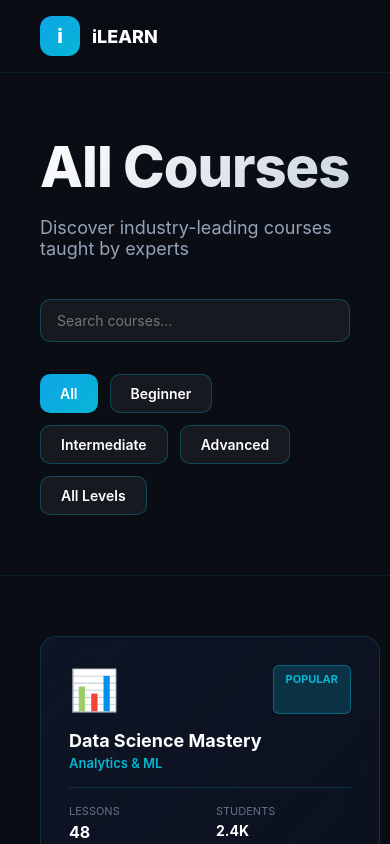
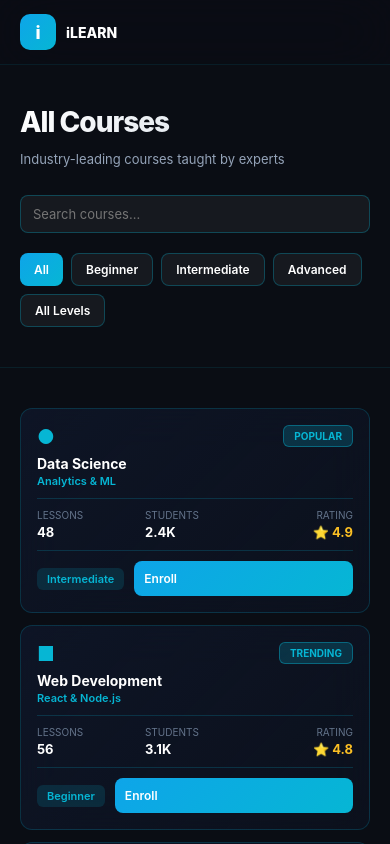
Before and after one commit to emmagreat49-glitch/ilearn-nextjs, a Next.js app: page /courses in a window 390 px wide. Shown: the top 844 px of the page. Built offline with nearby package versions, Linux system fonts and the light colour scheme.

Commit message:
mobile: premium courses with mobile-first design

```diff
--- a/app/courses/page.tsx
+++ b/app/courses/page.tsx
@@ -2,72 +2,12 @@
 import { useState } from 'react'
 
 const COURSES = [
-  {
-    id: 1,
-    title: 'Data Science Mastery',
-    subtitle: 'Analytics & ML',
-    icon: '📊',
-    level: 'Intermediate',
-    students: '2.4K',
-    rating: 4.9,
-    lessons: 48,
-    badge: 'Popular',
-  },
-  {
-    id: 2,
-    title: 'Full Stack Web Dev',
-    subtitle: 'React & Node.js',
-    icon: '🌐',
-    level: 'Beginner',
-    students: '3.1K',
-    rating: 4.8,
-    lessons: 56,
-    badge: 'Trending',
-  },
-  {
-    id: 3,
-    title: 'AI & Machine Learning',
-    subtitle: 'Deep Learning',
-    icon: '🤖',
-    level: 'Advanced',
-    students: '1.8K',
-    rating: 4.7,
-    lessons: 64,
-    badge: 'Advanced',
-  },
-  {
-    id: 4,
-    title: 'Cloud & DevOps',
-    subtitle: 'AWS & Docker',
-    icon: '☁️',
-    level: 'Intermediate',
-    students: '1.2K',
-    rating: 4.8,
-    lessons: 40,
-    badge: 'New',
-  },
-  {
-    id: 5,
-    title: 'Digital Marketing',
-    subtitle: 'SEO & Growth',
-    icon: '📱',
-    level: 'Beginner',
-    students: '4.2K',
-    rating: 4.9,
-    lessons: 32,
-    badge: null,
-  },
-  {
-    id: 6,
-    title: 'Career Accelerator',
-    subtitle: 'Interview & Negotiation',
-    icon: '🚀',
-    level: 'All Levels',
-    students: '1.5K',
-    rating: 4.8,
-    lessons: 24,
-    badge: 'Popular',
-  },
+  { id: 1, title: 'Data Science', subtitle: 'Analytics & ML', icon: '●', level: 'Intermediate', students: '2.4K', rating: 4.9, lessons: 48, badge: 'Popular' },
+  { id: 2, title: 'Web Development', subtitle: 'React & Node.js', icon: '■', level: 'Beginner', students: '3.1K', rating: 4.8, lessons: 56, badge: 'Trending' },
+  { id: 3, title: 'AI & ML', subtitle: 'Deep Learning', icon: '▲', level: 'Advanced', students: '1.8K', rating: 4.7, lessons: 64, badge: 'Advanced' },
+  { id: 4, title: 'Cloud & DevOps', subtitle: 'AWS & Docker', icon: '◆', level: 'Intermediate', students: '1.2K', rating: 4.8, lessons: 40, badge: 'New' },
+  { id: 5, title: 'Digital Marketing', subtitle: 'SEO & Growth', icon: '◇', level: 'Beginner', students: '4.2K', rating: 4.9, lessons: 32, badge: null },
+  { id: 6, title: 'Career Accelerator', subtitle: 'Interview & Negotiation', icon: '★', level: 'All Levels', students: '1.5K', rating: 4.8, lessons: 24, badge: 'Popular' },
 ]
 
 export default function CoursesPage() {
@@ -95,43 +35,42 @@ export default function CoursesPage() {
         background: 'rgba(10, 13, 20, 0.5)',
         backdropFilter: 'blur(30px)',
         borderBottom: '1px solid rgba(6, 182, 212, 0.1)',
-        padding: '16px 0',
+        padding: '14px 20px',
       }}>
         <div style={{
-          maxWidth: '1400px',
-          margin: '0 auto',
-          padding: '0 40px',
           display: 'flex',
           justifyContent: 'space-between',
           alignItems: 'center',
+          maxWidth: '1400px',
+          margin: '0 auto',
         }}>
-          <a href="/" style={{ display: 'flex', alignItems: 'center', gap: '12px', textDecoration: 'none', color: 'white' }}>
+          <a href="/" style={{ display: 'flex', alignItems: 'center', gap: '10px', textDecoration: 'none', color: 'white' }}>
             <div style={{
-              width: '40px',
-              height: '40px',
+              width: '36px',
+              height: '36px',
               background: 'linear-gradient(135deg, #0ea5e9 0%, #06b6d4 100%)',
-              borderRadius: '12px',
+              borderRadius: '10px',
               display: 'flex',
               alignItems: 'center',
               justifyContent: 'center',
               fontWeight: '800',
-              fontSize: '20px',
+              fontSize: '18px',
             }}>i</div>
-            <span style={{ fontSize: '18px', fontWeight: '800' }}>iLEARN</span>
+            <span style={{ fontSize: 'clamp(14px, 3.5vw, 16px)', fontWeight: '800' }}>iLEARN</span>
           </a>
         </div>
       </nav>
 
       {/* Header */}
       <div style={{
-        padding: '60px 40px',
+        padding: 'clamp(40px, 10vw, 60px) 20px',
         maxWidth: '1400px',
         margin: '0 auto',
       }}>
         <h1 style={{
-          fontSize: '56px',
+          fontSize: 'clamp(28px, 7vw, 48px)',
           fontWeight: '800',
-          marginBottom: '16px',
+          marginBottom: 'clamp(12px, 3vw, 16px)',
           letterSpacing: '-1px',
           background: 'linear-gradient(135deg, #ffffff 0%, #cbd5e1 100%)',
           WebkitBackgroundClip: 'text',
@@ -139,8 +78,8 @@ export default function CoursesPage() {
         }}>
           All Courses
         </h1>
-        <p style={{ fontSize: '18px', color: '#94a3b8', marginBottom: '40px' }}>
-          Discover industry-leading courses taught by experts
+        <p style={{ fontSize: 'clamp(13px, 3vw, 15px)', color: '#94a3b8', marginBottom: 'clamp(28px, 7vw, 40px)' }}>
+          Industry-leading courses taught by experts
         </p>
 
         {/* Search */}
@@ -151,44 +90,38 @@ export default function CoursesPage() {
           onChange={(e) => setSearchQuery(e.target.value)}
           style={{
             width: '100%',
-            maxWidth: '400px',
-            padding: '12px 16px',
+            maxWidth: '100%',
+            padding: 'clamp(10px, 2.5vw, 12px) clamp(12px, 3vw, 16px)',
             background: 'rgba(255, 255, 255, 0.05)',
             border: '1px solid rgba(6, 182, 212, 0.3)',
-            borderRadius: '10px',
+            borderRadius: '8px',
             color: 'white',
-            fontSize: '14px',
+            fontSize: 'clamp(13px, 3vw, 14px)',
             fontFamily: 'inherit',
-            marginBottom: '32px',
+            marginBottom: 'clamp(20px, 5vw, 32px)',
             transition: 'all 0.3s',
             outline: 'none',
-          }}
-          onFocus={(e) => {
-            e.currentTarget.style.background = 'rgba(255, 255, 255, 0.08)'
-            e.currentTarget.style.borderColor = 'rgba(6, 182, 212, 0.6)'
-          }}
-          onBlur={(e) => {
-            e.currentTarget.style.background = 'rgba(255, 255, 255, 0.05)'
-            e.currentTarget.style.borderColor = 'rgba(6, 182, 212, 0.3)'
+            boxSizing: 'border-box',
           }}
         />
 
         {/* Filters */}
-        <div style={{ display: 'flex', gap: '12px', flexWrap: 'wrap' }}>
+        <div style={{ display: 'flex', gap: 'clamp(8px, 2vw, 12px)', flexWrap: 'wrap' }}>
           {['All', 'Beginner', 'Intermediate', 'Advanced', 'All Levels'].map(level => (
             <button
               key={level}
               onClick={() => setSelectedLevel(level)}
               style={{
-                padding: '10px 20px',
+                padding: 'clamp(8px, 2vw, 10px) clamp(14px, 3vw, 20px)',
                 background: selectedLevel === level ? 'linear-gradient(135deg, #0ea5e9 0%, #06b6d4 100%)' : 'rgba(255, 255, 255, 0.05)',
                 border: selectedLevel === level ? 'none' : '1px solid rgba(6, 182, 212, 0.3)',
-                borderRadius: '10px',
+                borderRadius: '8px',
                 color: 'white',
                 fontWeight: '600',
-                fontSize: '14px',
+                fontSize: 'clamp(12px, 3vw, 13px)',
                 cursor: 'pointer',
                 transition: 'all 0.3s',
+                whiteSpace: 'nowrap',
               }}
             >
               {level}
@@ -198,79 +131,81 @@ export default function CoursesPage() {
       </div>
 
       {/* Courses Grid */}
-      <div style={{ padding: '60px 40px', maxWidth: '1400px', margin: '0 auto', borderTop: '1px solid rgba(6, 182, 212, 0.1)' }}>
+      <div style={{ padding: 'clamp(40px, 10vw, 60px) 20px', maxWidth: '1400px', margin: '0 auto', borderTop: '1px solid rgba(6, 182, 212, 0.1)' }}>
         <div style={{
           display: 'grid',
-          gridTemplateColumns: 'repeat(auto-fill, minmax(340px, 1fr))',
-          gap: '28px',
+          gridTemplateColumns: '1fr',
+          gap: 'clamp(12px, 3vw, 16px)',
         }}>
           {filtered.map(course => (
             <div
               key={course.id}
               style={{
-                padding: '28px',
+                padding: 'clamp(16px, 4vw, 20px)',
                 background: 'linear-gradient(135deg, rgba(15, 23, 42, 0.8) 0%, rgba(15, 23, 42, 0.4) 100%)',
                 border: '1px solid rgba(6, 182, 212, 0.2)',
-                borderRadius: '16px',
+                borderRadius: '12px',
                 backdropFilter: 'blur(20px)',
                 cursor: 'pointer',
                 transition: 'all 0.3s',
               }}
-              onMouseEnter={(e) => {
-                e.currentTarget.style.borderColor = 'rgba(6, 182, 212, 0.5)'
-                e.currentTarget.style.transform = 'translateY(-8px)'
-              }}
-              onMouseLeave={(e) => {
-                e.currentTarget.style.borderColor = 'rgba(6, 182, 212, 0.2)'
-                e.currentTarget.style.transform = 'translateY(0)'
-              }}
             >
-              <div style={{ display: 'flex', justifyContent: 'space-between', marginBottom: '16px' }}>
-                <div style={{ fontSize: '40px' }}>{course.icon}</div>
+              <div style={{ display: 'flex', justifyContent: 'space-between', alignItems: 'start', marginBottom: 'clamp(10px, 2.5vw, 12px)' }}>
+                <div>
+                  <div style={{ fontSize: 'clamp(18px, 5vw, 24px)', color: '#06b6d4', marginBottom: '6px' }}>
+                    {course.icon}
+                  </div>
+                  <h3 style={{ fontSize: 'clamp(14px, 3.5vw, 16px)', fontWeight: '700', marginBottom: '2px' }}>
+                    {course.title}
+                  </h3>
+                  <p style={{ fontSize: 'clamp(11px, 2.5vw, 12px)', color: '#06b6d4', fontWeight: '600' }}>
+                    {course.subtitle}
+                  </p>
+                </div>
                 {course.badge && (
                   <span style={{
-                    padding: '6px 12px',
+                    padding: '4px 10px',
                     background: 'rgba(6, 182, 212, 0.2)',
                     border: '1px solid rgba(6, 182, 212, 0.4)',
                     borderRadius: '6px',
-                    fontSize: '11px',
+                    fontSize: '10px',
                     fontWeight: '700',
                     color: '#06b6d4',
                     textTransform: 'uppercase',
+                    whiteSpace: 'nowrap',
                   }}>
                     {course.badge}
                   </span>
                 )}
               </div>
 
-              <h3 style={{ fontSize: '18px', fontWeight: '700', marginBottom: '4px' }}>
-                {course.title}
-              </h3>
-              <p style={{ fontSize: '13px', color: '#06b6d4', fontWeight: '600', marginBottom: '16px' }}>
-                {course.subtitle}
-              </p>
-
               <div style={{
                 display: 'grid',
-                gridTemplateColumns: '1fr 1fr',
-                gap: '12px',
-                paddingTop: '16px',
-                paddingBottom: '16px',
+                gridTemplateColumns: '1fr 1fr 1fr',
+                gap: '8px',
+                paddingTop: '10px',
+                paddingBottom: '10px',
                 borderTop: '1px solid rgba(6, 182, 212, 0.2)',
                 borderBottom: '1px solid rgba(6, 182, 212, 0.2)',
-                marginBottom: '16px',
+                marginBottom: '10px',
               }}>
                 <div>
-                  <div style={{ fontSize: '11px', color: '#64748b', textTransform: 'uppercase', marginBottom: '4px' }}>
+                  <div style={{ fontSize: '10px', color: '#64748b', textTransform: 'uppercase', marginBottom: '3px' }}>
                     Lessons
                   </div>
-                  <div style={{ fontSize: '16px', fontWeight: '700' }}>{course.lessons}</div>
+                  <div style={{ fontSize: 'clamp(13px, 3vw, 14px)', fontWeight: '700' }}>{course.lessons}</div>
                 </div>
                 <div>
-                  <div style={{ fontSize: '11px', color: '#64748b', textTransform: 'uppercase', marginBottom: '4px' }}>
+                  <div style={{ fontSize: '10px', color: '#64748b', textTransform: 'uppercase', marginBottom: '3px' }}>
                     Students
                   </div>
-                  <div style={{ fontSize: '14px', fontWeight: '700' }}>{course.students}</div>
+                  <div style={{ fontSize: 'clamp(13px, 3vw, 14px)', fontWeight: '700' }}>{course.students}</div>
+                </div>
+                <div style={{ textAlign: 'right' }}>
+                  <div style={{ fontSize: '10px', color: '#64748b', textTransform: 'uppercase', marginBottom: '3px' }}>
+                    Rating
+                  </div>
+                  <div style={{ fontSize: 'clamp(13px, 3vw, 14px)', fontWeight: '700', color: '#fbbf24' }}>⭐ {course.rating}</div>
                 </div>
               </div>
 
@@ -278,43 +213,33 @@ export default function CoursesPage() {
                 display: 'flex',
                 justifyContent: 'space-between',
                 alignItems: 'center',
-                marginBottom: '16px',
+                gap: '10px',
               }}>
                 <span style={{
                   padding: '4px 10px',
                   background: 'rgba(6, 182, 212, 0.15)',
                   borderRadius: '6px',
-                  fontSize: '12px',
+                  fontSize: 'clamp(11px, 2.5vw, 12px)',
                   fontWeight: '600',
                   color: '#06b6d4',
                 }}>
                   {course.level}
                 </span>
-                <span style={{ fontSize: '13px', color: '#fbbf24', fontWeight: '600' }}>
-                  ⭐ {course.rating}
-                </span>
-              </div>
-
                 <button style={{
-                width: '100%',
-                padding: '12px',
+                  flex: 1,
+                  padding: 'clamp(10px, 2.5vw, 12px)',
                   background: 'linear-gradient(135deg, #0ea5e9 0%, #06b6d4 100%)',
                   border: 'none',
                   borderRadius: '8px',
                   color: 'white',
                   fontWeight: '600',
-                fontSize: '14px',
+                  fontSize: 'clamp(12px, 3vw, 13px)',
                   cursor: 'pointer',
                   transition: 'all 0.3s',
-              }}
-              onMouseEnter={(e) => {
-                e.currentTarget.style.transform = 'translateY(-2px)'
-              }}
-              onMouseLeave={(e) => {
-                e.currentTarget.style.transform = 'translateY(0)'
                 }}>
-                Enroll Now
+                  Enroll
                 </button>
+              </div>
             </div>
           ))}
         </div>
```
Lines whose indentation alone changed are shown as unchanged.
